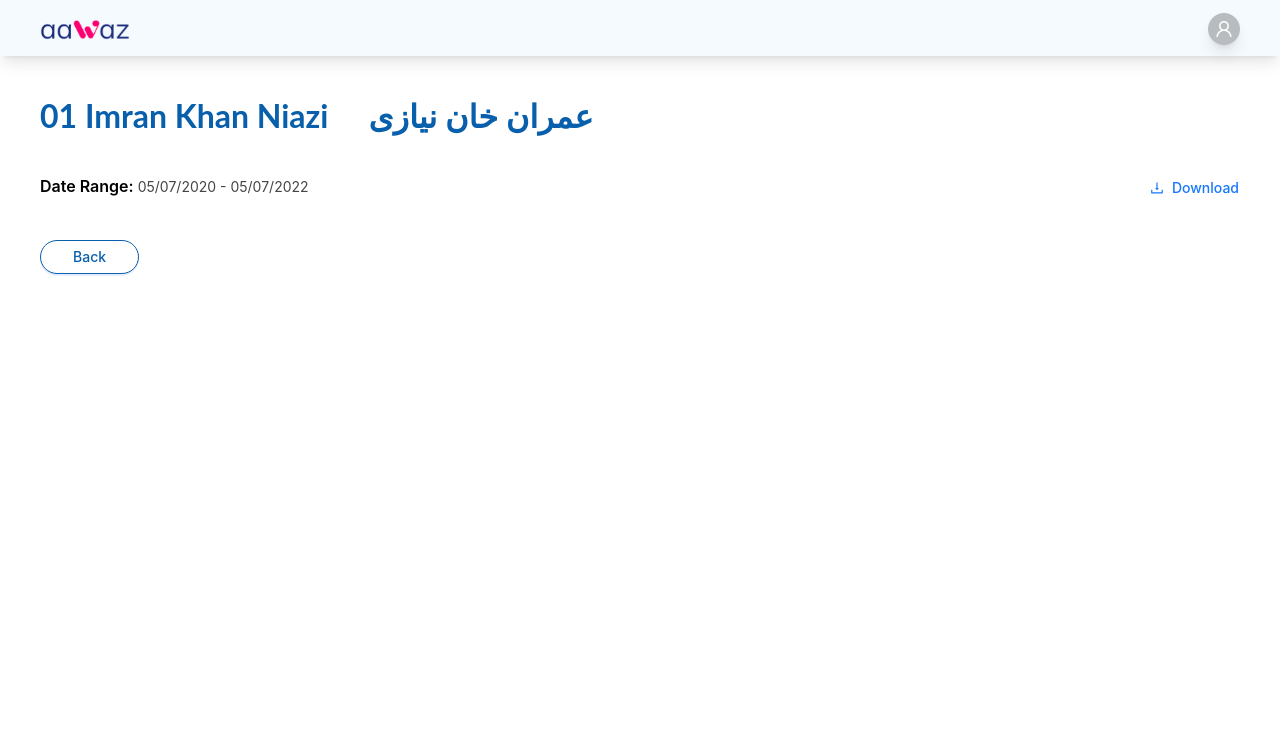
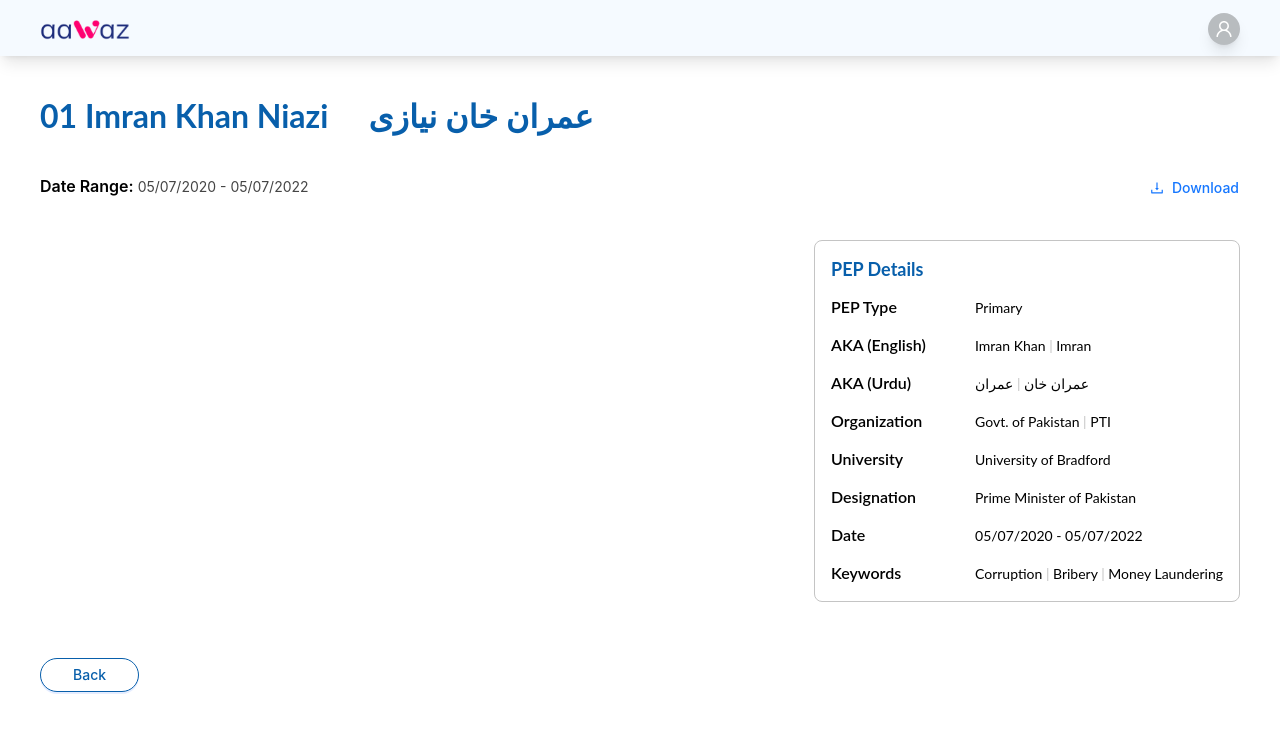
Before and after one commit to TayyabSohail/PEP_NEWS_SCREENING, a React (Vite) app: page /details in a window 1280 px wide. Shown: the top 732 px of the page. Built offline with nearby package versions, Linux system fonts and the light colour scheme.

Commit message:
feat: add PEP Details component

```diff
--- /dev/null
+++ b/src/pages/Details/PEPDetails.tsx
@@ -0,0 +1,43 @@
+import React from "react";
+import { styles } from "../../assets/styles";
+
+export const PEPDetailsCard = () => {
+  const details = [
+    { label: "PEP Type", value: "Primary" },
+    { label: "AKA (English)", value: ["Imran Khan", "Imran"] },
+    { label: "AKA (Urdu)", value: ["عمران خان", "عمران"] },
+    { label: "Organization", value: ["Govt. of Pakistan", "PTI"] },
+    { label: "University", value: ["University of Bradford"] },
+    {
+      label: "Designation",
+      value: ["Prime Minister of Pakistan"],
+    },
+    { label: "Date", value: "05/07/2020 - 05/07/2022" },
+    { label: "Keywords", value: ["Corruption", "Bribery", "Money Laundering"] },
+  ];
+
+  return (
+    <div className="border border-light_gray rounded-lg bg-white ml-auto p-4 mb-4">
+      <h2 className={`mb-4 ${styles.heading5}`}>PEP Details</h2>
+      <div className="space-y-4">
+        {details.map((detail, index) => (
+          <div key={index} className="flex flex-row">
+            <p className={`${styles.label} w-36 font-lato`}>{detail.label}</p>
+            <div className="font-lato text-black">
+              {Array.isArray(detail.value) ? (
+                detail.value.map((item, idx) => (
+                  <React.Fragment key={idx}>
+                    {idx > 0 && <span className="text-light_gray"> | </span>}
+                    {item}
+                  </React.Fragment>
+                ))
+              ) : (
+                <span>{detail.value}</span>
+              )}
+            </div>
+          </div>
+        ))}
+      </div>
+    </div>
+  );
+};
--- a/src/pages/Details/index.tsx
+++ b/src/pages/Details/index.tsx
@@ -2,6 +2,7 @@
 import { SecondaryButton, LinkButton } from "../../components/Button";
 
 import { styles } from "../../assets/styles";
+import { PEPDetailsCard } from "./PEPDetails";
 
 export const Details = () => {
   return (
@@ -25,6 +26,7 @@
         </div>
       </div>
 
+      <PEPDetailsCard />
       {/* add sections */}
       <div className="flex items-center gap-5">
         <SecondaryButton>Back</SecondaryButton>
```
